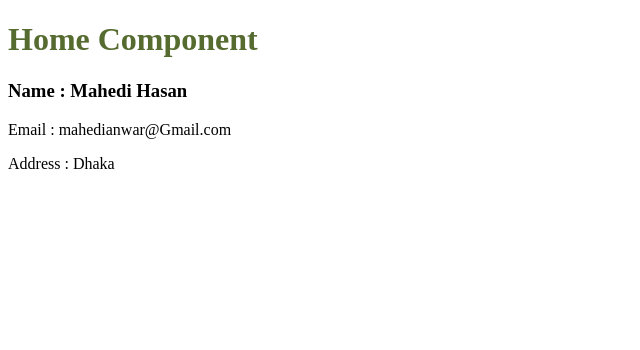
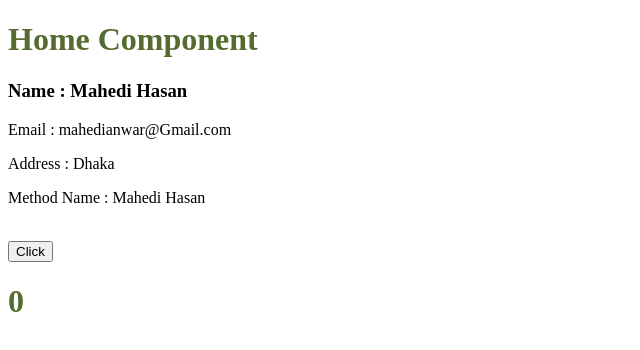
Before and after one commit to AnwarHossainSR/Vue-Js-Learn, a Vue app: page / in a window 1280 px wide. Shown: the top 350 px of the page, without its empty margins (0-640 px from the left). Built offline with nearby package versions, Linux system fonts and the light colour scheme.

Commit message:
Event Handaller

```diff
--- a/src/components/Home.vue
+++ b/src/components/Home.vue
@@ -4,6 +4,9 @@
         <h3>Name : {{ name }}</h3>
         <p>Email : {{ email }}</p>
         <p>Address : {{ address }}</p>
+        <p>Method Name : {{ getname() }}</p><br>
+        <button v-on:click="increment()">Click</button>
+        <h1>{{ count }}</h1>
     </div>
 </template>
 
@@ -16,7 +19,16 @@
         data(){
             return{
                 email:'mahedianwar@Gmail.com',
-                address:'Dhaka'
+                address:'Dhaka',
+                count:0
+            }
+        },
+        methods:{
+            getname(){
+                return this.name
+            },
+            increment(){
+                this.count++
             }
         }
     }
```
